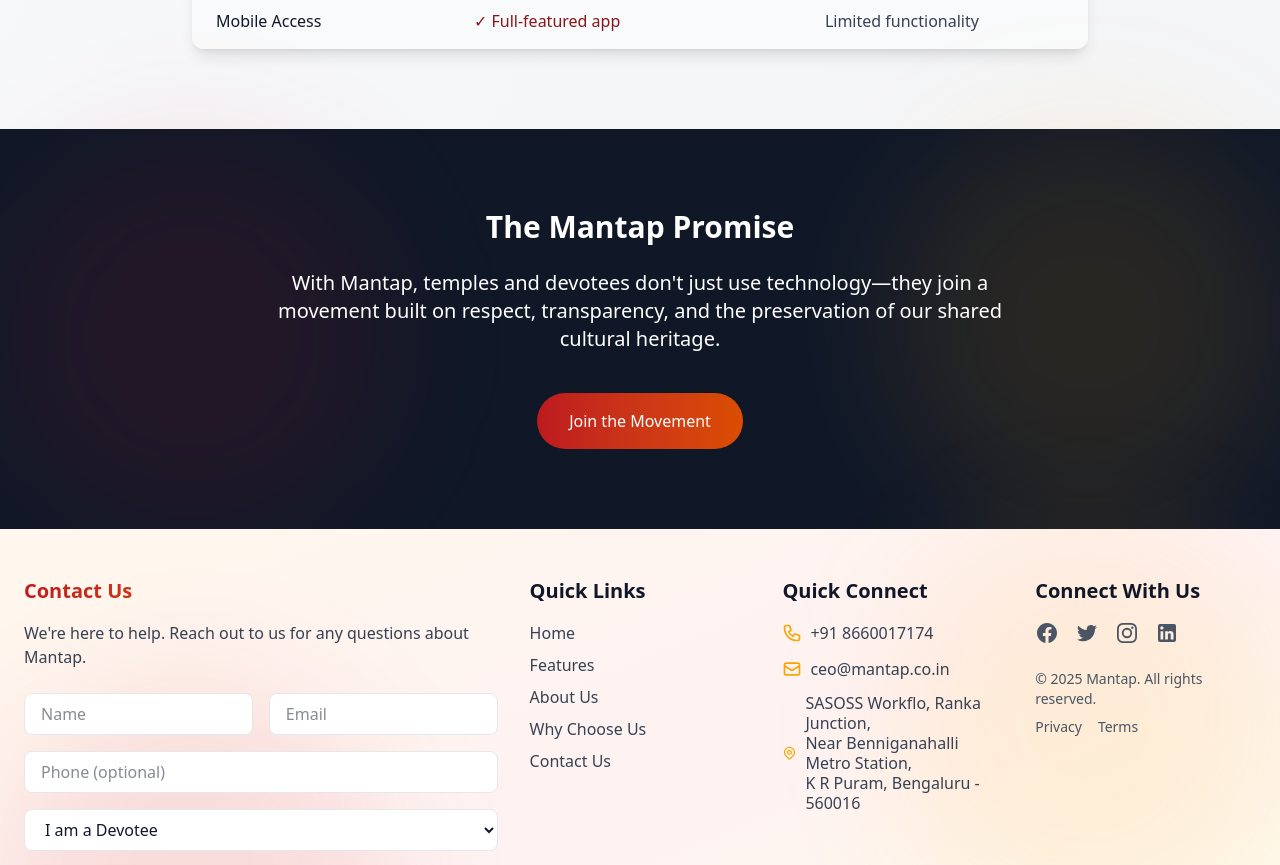
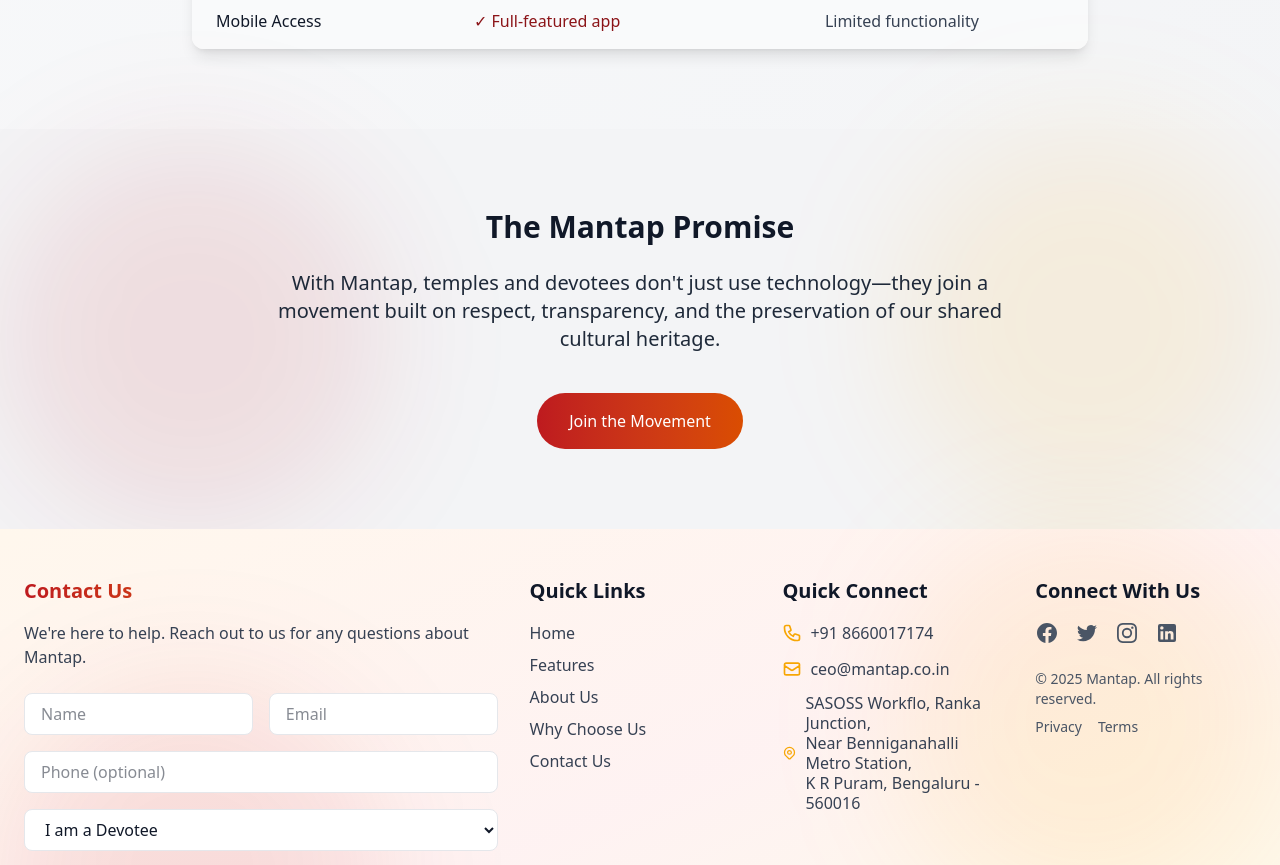
Before and after one commit to Demigod1410/Mantap-Project, a Next.js app: page / in a window 1280 px wide. Shown: the part 7540-8405 px from the top of the page. Built offline with nearby package versions, Linux system fonts and the light colour scheme.

Commit message:
Add section ID to WhyUs component and update CTA button to link for joining the movement

```diff
--- a/src/components/whyus.jsx
+++ b/src/components/whyus.jsx
@@ -82,7 +82,7 @@
   ];
 
   return (
-    <div className="min-h-screen bg-gradient-to-br from-gray-50 to-gray-100">
+    <div id="why-us" className="min-h-screen bg-gradient-to-br from-gray-50 to-gray-100">
       {/* Hero Section */}
       <section className="pt-32 pb-20 relative overflow-hidden">
         <div className="absolute top-0 right-0 w-96 h-96 bg-[#f7a604]/10 rounded-full blur-3xl"></div>
@@ -254,7 +254,7 @@
       </section>
 
       {/* Final CTA */}
-      <section className="py-20 bg-gray-900 text-white relative">
+      <section className="py-20 bg-gray-100 relative">
         <div className="absolute top-0 right-0 w-96 h-96 bg-[#f7a604]/10 rounded-full blur-3xl"></div>
         <div className="absolute bottom-0 left-0 w-96 h-96 bg-[#be1a1f]/10 rounded-full blur-3xl"></div>
 
@@ -266,14 +266,19 @@
             variants={fadeInUp}
             className="max-w-3xl mx-auto text-center"
           >
-            <h2 className="text-3xl font-bold mb-6">The Mantap Promise</h2>
-            <p className="text-xl mb-10">
+            <h2 className="text-3xl font-bold mb-6 text-gray-900">The Mantap Promise</h2>
+            <p className="text-xl mb-10 text-gray-800">
               With Mantap, temples and devotees don't just use technology—they join a movement
               built on respect, transparency, and the preservation of our shared cultural heritage.
             </p>
-            <button className="px-8 py-4 bg-gradient-to-r from-[#be1a1f] to-[#da4d01] rounded-full hover:shadow-lg hover:shadow-[#be1a1f]/20 transition-all duration-300">
+            <a
+              href="https://forms.gle/UtGaAjgy6a6aDiXo8"
+              target="_blank"
+              rel="noopener noreferrer"
+              className="inline-block px-8 py-4 bg-gradient-to-r from-[#be1a1f] to-[#da4d01] text-white rounded-full hover:shadow-lg hover:shadow-[#be1a1f]/20 transition-all duration-300"
+            >
               Join the Movement
-            </button>
+            </a>
           </motion.div>
         </div>
       </section>
```
